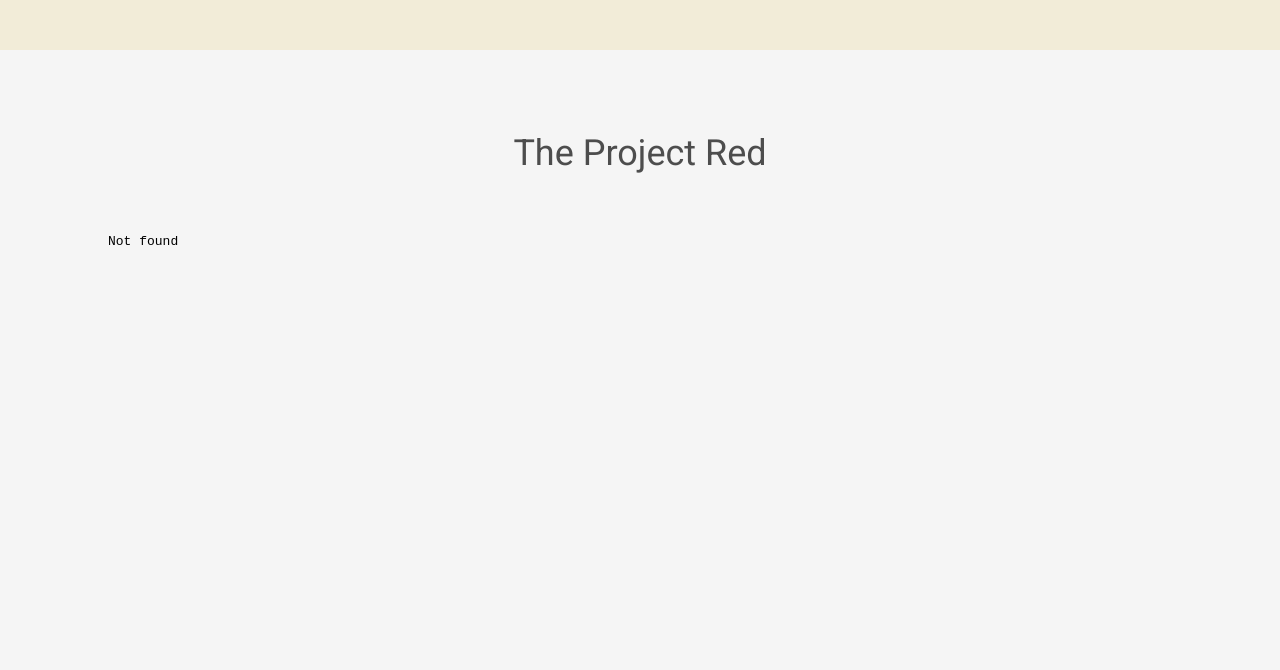
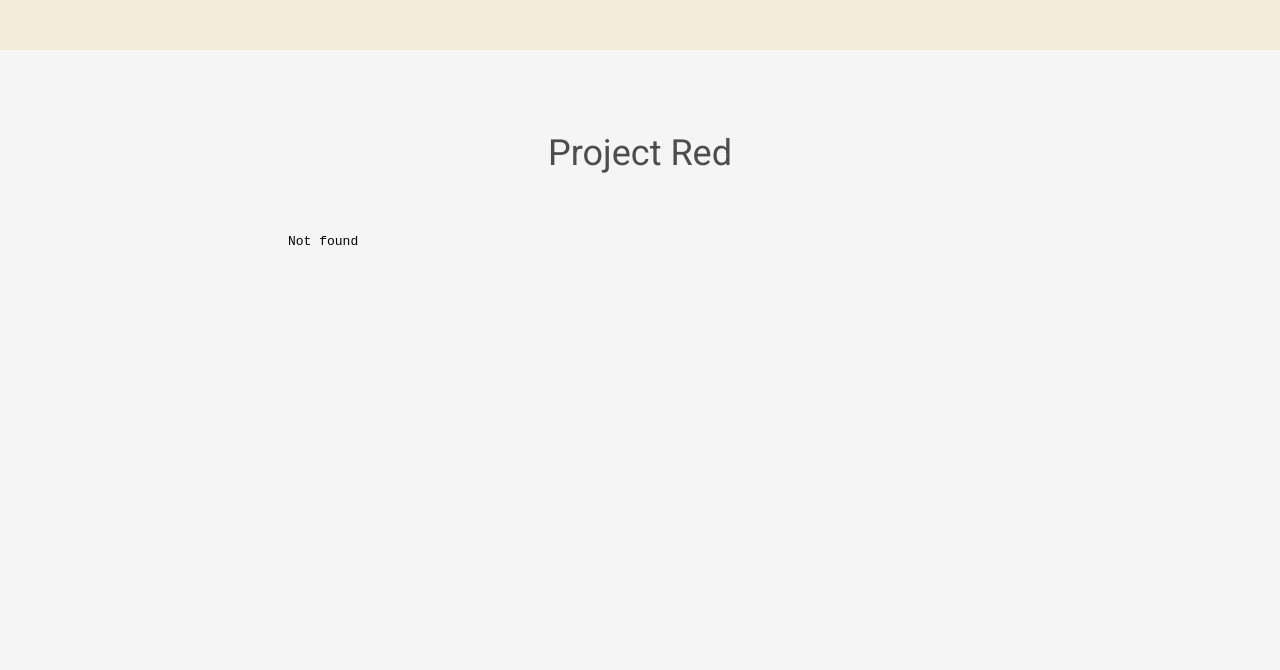
Before and after one commit to toggle-corp/orange-initiative-website, a plain HTML site: page reports/project-red/index.html in a window 1280 px wide. Shown: the part 130-800 px from the top of the page. Drawn offline with Linux system fonts and the light colour scheme.

Commit message:
Update styling for report iframe

```diff
--- a/reports/project-red/index.html
+++ b/reports/project-red/index.html
@@ -26,7 +26,7 @@
         </div>
         <div class="report-section section">
             <div class="section-content">
-                <h2 class="section-heading">The Project Red</h2>
+                <h2 class="section-heading">Project Red</h2>
                 <div class="content">
                     <iframe
                         class="report-iframe"
--- a/reports/report.css
+++ b/reports/report.css
@@ -8,8 +8,15 @@
     flex-grow: 1;
 }
 
+.content {
+    display: flex;
+    justify-content: center;
+}
+
 .report-iframe {
     border: unset;
-    height: 80vh;
     width: 100%;
+    max-width: 40rem;
+
+    aspect-ratio: 1 / 1.4142;
 }
```
Also changed, not shown: reports/index.html (+1 -1 lines).
